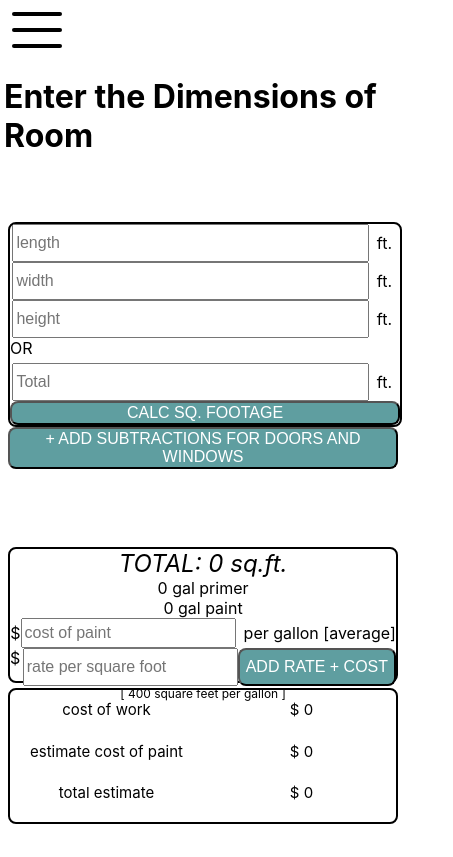
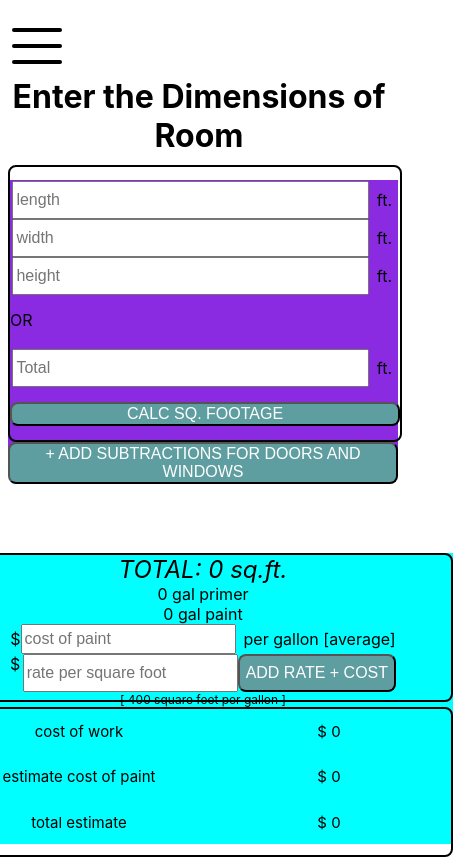
Before and after one commit to MattOrtner/the-painters-tool, a React (Create React App) app: page / in a window 390 px wide. Shown: the whole page, 453 px wide, since content can reach past the window. Built offline with nearby package versions, Linux system fonts and the light colour scheme.

Commit message:
fix gallons on submit of totalSqFt input

```diff
--- a/src/App.css
+++ b/src/App.css
@@ -7,6 +7,18 @@
   height: 100vh;
   width: 100vw;
   box-sizing: border-box;
+}
+
+input[type="radio"] {
+  margin-right: 0;
+}
+
+label {
+  margin-left: 0;
+}
+
+.title {
+  text-align: center;
 }
 
 .menu {
@@ -29,6 +41,9 @@
   transition: all .5s ease-in-out;
   top: 30px;
   border-radius: .75rem;
+  /* position: -webkit-sticky; */
+  position: sticky;
+  top: 20px;
 }
 
 .menu-burger {
@@ -97,16 +112,10 @@
   cursor: pointer;
 }
 
-.App>.container {
-  display: flex;
-  height: 80%;
-  width: 500px;
-}
-
 .App .container.left {
   flex-direction: column;
   align-items: center;
-  /* height: 80%; */
+  height: 75%;
 }
 
 .App .container.right {
@@ -123,6 +132,8 @@
   flex-direction: column;
   justify-content: space-evenly;
   border-radius: .5rem;
+  align-self: flex-start;
+  margin-top: -15px;
 }
 
 .top-inputs {
@@ -130,6 +141,7 @@
   flex-direction: column;
   width: 100%;
   margin-right: 50px;
+
 }
 
 .input-pairing {
@@ -210,12 +222,14 @@
 }
 
 .subtractions-container {
-  height: 117px;
+  height: 100%;
+  width: 100%;
   overflow: scroll;
+  max-height: 100px;
 }
 
 .subtraction-list {
-  height: 100%;
+  height: fit-content;
   width: 100%;
   display: flex;
   flex-direction: column;
@@ -313,14 +327,29 @@
   background-color: darkolivegreen;
 }
 
-@media (max-width: 850px) {
+@media (max-width: 950px) {
+  .App {
+    display: flex;
+    flex-direction: column;
+    justify-content: space-around;
+    align-content: space-around;
+  }
+
   .bottom-container {
-    display: grid;
-    grid-template-columns: 1;
-    grid-template-rows: repeat(2, 1fr);
-    gap: .25rem;
+    display: flex;
+    flex-direction: column;
+    justify-content: space-around;
+
   }
+
+  .container.left {
+    background-color: blueviolet;
+  }
+
   .container.right {
+    margin-top: 100px;
     height: 100%;
+    width: 500px;
+    background-color: cyan;
   }
 }
--- a/src/App.js
+++ b/src/App.js
@@ -5,6 +5,7 @@ import SubtractionList from './components/SubtractionList'
 import Totals from './components/Totals'
 import SquareFootInput from './components/SquareFootInput'
 import InfoContainer from './components/InfoContainer';
+import Menu from './components/Menu'
 
 
 function App() {
@@ -38,17 +39,19 @@ function App() {
   const handleLHWInputs = (e) => {
     const name = e.target.name
     const value = e.target.value
+    console.log(typeof(value));
     setHwInputs({...hwInputs, [name]: value})
   }
 
   const findSquareFeet = () => {
     const total = hwInputs.total
     if (total) {
-      return setTotalFootage(total)
+      setTotalFootage(parseInt(total))
+    } else {
+      const widthHeight = hwInputs.width * hwInputs.height
+      const lengthHeight = hwInputs.length * hwInputs.height
+      setTotalFootage(parseInt(widthHeight + lengthHeight) * 2)
     }
-    const widthHeight = hwInputs.width * hwInputs.height
-    const lengthHeight = hwInputs.length * hwInputs.height
-      setTotalFootage(parseInt(widthHeight + lengthHeight) * 2)
   }
 
   const findRate = () => {
@@ -58,8 +61,9 @@ function App() {
   }
 
   const findNumOfGallons = () => {
-    const { height, width, length } = hwInputs
-    let totalArea = ((parseInt(width) + parseInt(length)) * 2) * parseInt(height)
+    const { height, width, length, total} = hwInputs
+    const HWLSquareFootage = ((parseInt(width) + parseInt(length)) * 2) * parseInt(height)
+    let totalArea = HWLSquareFootage || parseInt(total)
     let calcGallons = 0
     while (totalArea > 0) {
       totalArea -= 400
@@ -103,34 +107,43 @@ function App() {
   return (
     <div className="App">
       <div className="menu-button" onClick={() => showMenu()}>
-        <div className="menu-burger" ></div>
+        <div className="menu-burger"></div>
       </div>
 
-      <h1>Enter the Dimensions of Room</h1>
+      <h1 className="title" >Enter the Dimensions of Room</h1>
 
       {isMenuShown ?
-        <div className="menu">
-          <div className="theme-title">Choose a theme</div>
-          <div className="theme-container">
-            <div className="theme one" color="one" onClick={(e) => changeTheme(e)}></div>
-            <div className="theme two" color="two"  onClick={(e) => changeTheme(e)}></div>
-            <div className="theme three" color="three" onClick={(e) => changeTheme(e)}></div>
-          </div>
-        </div>
+        <Menu changeTheme={changeTheme} />
         :
 
         <div className="bottom-container">
           <div className="container left">
-            <SquareFootInput calculate={calculate} themeColor={themeColor} handleLHWInputs={handleLHWInputs} setTotalFootage={setTotalFootage}/>
+            <SquareFootInput
+              calculate={calculate}
+              themeColor={themeColor}
+              handleLHWInputs={handleLHWInputs}
+              setTotalFootage={setTotalFootage}
+            />
               {isSubtracted ?
                 <>
-                <SubtractionInput themeColor={themeColor} subtractionList={subtractionList} setIsSubtracted={setIsSubtracted} setSubtractionList={setSubtractionList} />
+                <SubtractionInput
+                  themeColor={themeColor}
+                  subtractionList={subtractionList}
+                  setIsSubtracted={setIsSubtracted}
+                  setSubtractionList={setSubtractionList}
+                />
                 </>
                 :
-                <button className={`toggle-subtraction button ${themeColor}`} onClick={() => setIsSubtracted(true)}>+ ADD SUBTRACTIONS FOR DOORS AND WINDOWS</button>
+              <button
+                className={`toggle-subtraction button ${themeColor}`}
+                onClick={() => setIsSubtracted(true)}>+ ADD SUBTRACTIONS FOR DOORS AND WINDOWS</button>
               }
             {subtractionList.length ?
-              <SubtractionList themeColor={themeColor} subtractFromTotal={subtractFromTotal} subtractionList={subtractionList} setSubtractionList={setSubtractionList} />
+              <SubtractionList
+                themeColor={themeColor}
+                subtractFromTotal={subtractFromTotal} subtractionList={subtractionList}
+                setSubtractionList={setSubtractionList}
+              />
             :
               ''}
           </div>
--- /dev/null
+++ b/src/components/Menu.js
@@ -0,0 +1,16 @@
+import React from 'react'
+
+const Menu = ({changeTheme}) => {
+  return (
+    <div className="menu">
+      <div className="theme-title">Choose a theme</div>
+      <div className="theme-container">
+        <div className="theme one" color="one" onClick={(e) => changeTheme(e)}></div>
+        <div className="theme two" color="two" onClick={(e) => changeTheme(e)}></div>
+        <div className="theme three" color="three" onClick={(e) => changeTheme(e)}></div>
+      </div>
+    </div>
+  )
+}
+
+export default Menu
--- a/src/components/SubtractionInput.js
+++ b/src/components/SubtractionInput.js
@@ -18,7 +18,7 @@ const SubtractionInput = ({ themeColor, subtractionList, setSubtractionList, set
   return (
       <div className="subtraction-input-container" onChange={onInputChange} >
         <div className="subtraction-input-top">
-          <input type="radio" className="radio" radio="door" value="door" name="name" />Door
+          <input type="radio" className="radio" radio="door" value="door" name="name"/> Door
           <input type="radio" className="radio" radio="window" value="window" name="name"/> Window
           <input type="radio" className="radio" radio="other" value="other" name="name" /> Other
           <div className="close-button-container">
```
Also changed, not shown: src/components/SquareFootInput.js (+34 -5 lines), 1 other file (tests, documents, lock files or other folders).
